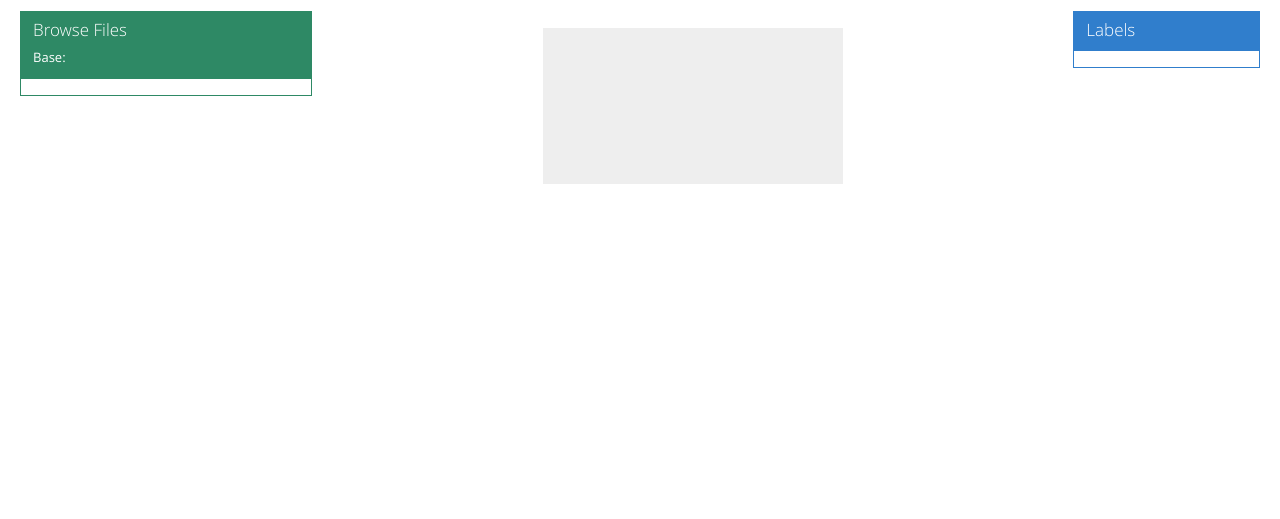
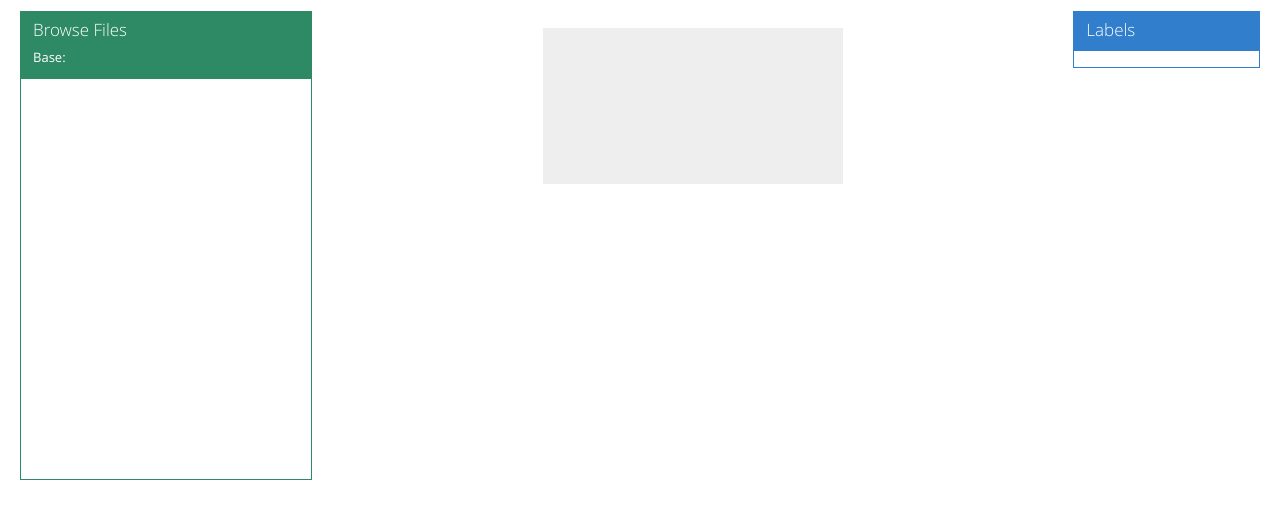
Before and after one commit to wasit7/labeller, a Flask app: page / in a window 1280 px wide. Shown: the part 45-564 px from the top of the page. Run offline with Flask 2, Linux system fonts and the light colour scheme; some libraries are stand-ins or nearby versions.

Commit message:
limit height of file panel

```diff
--- a/app/templates/index.html
+++ b/app/templates/index.html
@@ -152,7 +152,7 @@
 											</div>
 
 											<div class="widget-body">
-												<div class="widget-main padding-8" id="tree-box">
+												<div class="widget-main padding-8" id="tree-box" style="overflow-y: scroll;height:400px">
 												</div>
 											</div>
 										</div>
```
